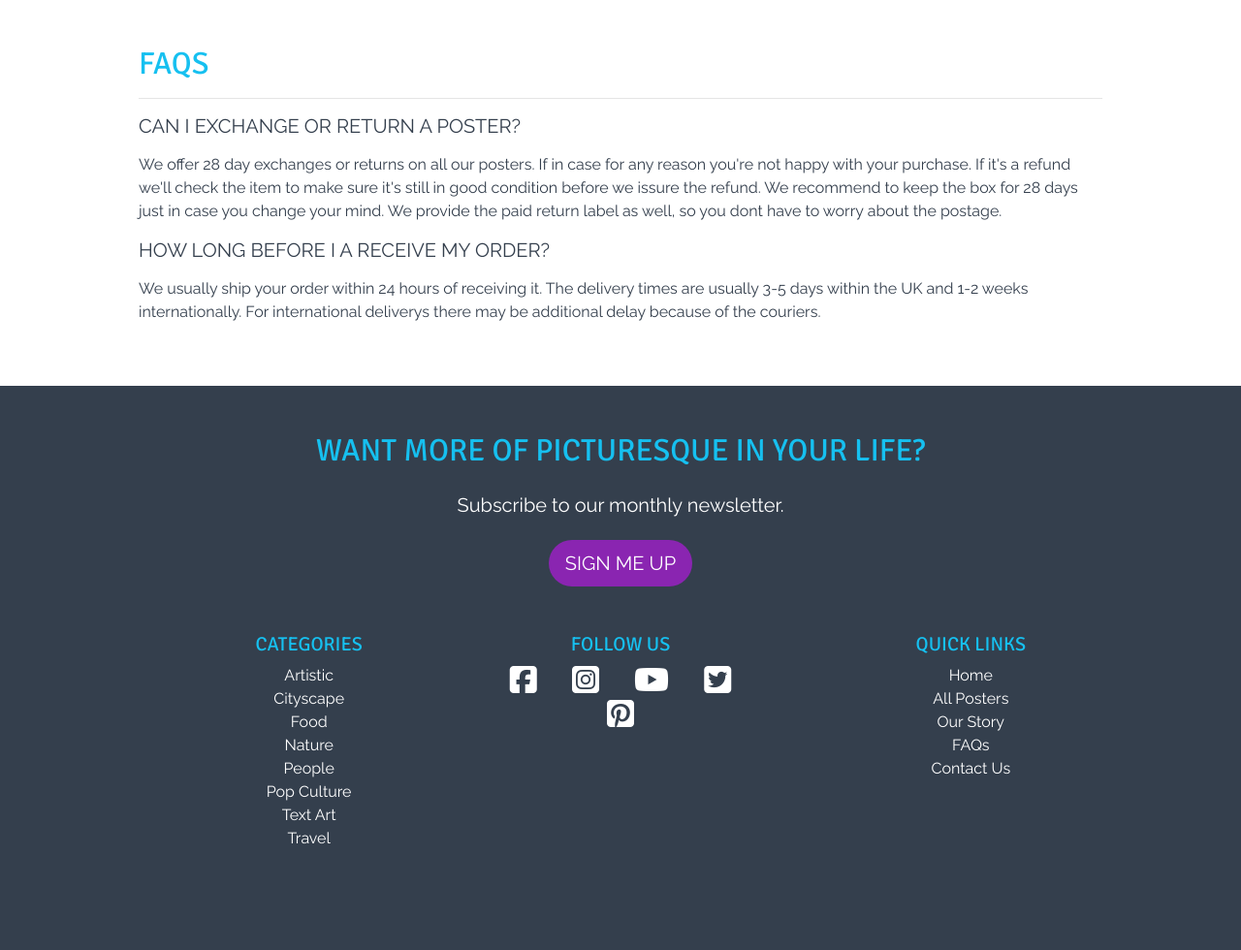
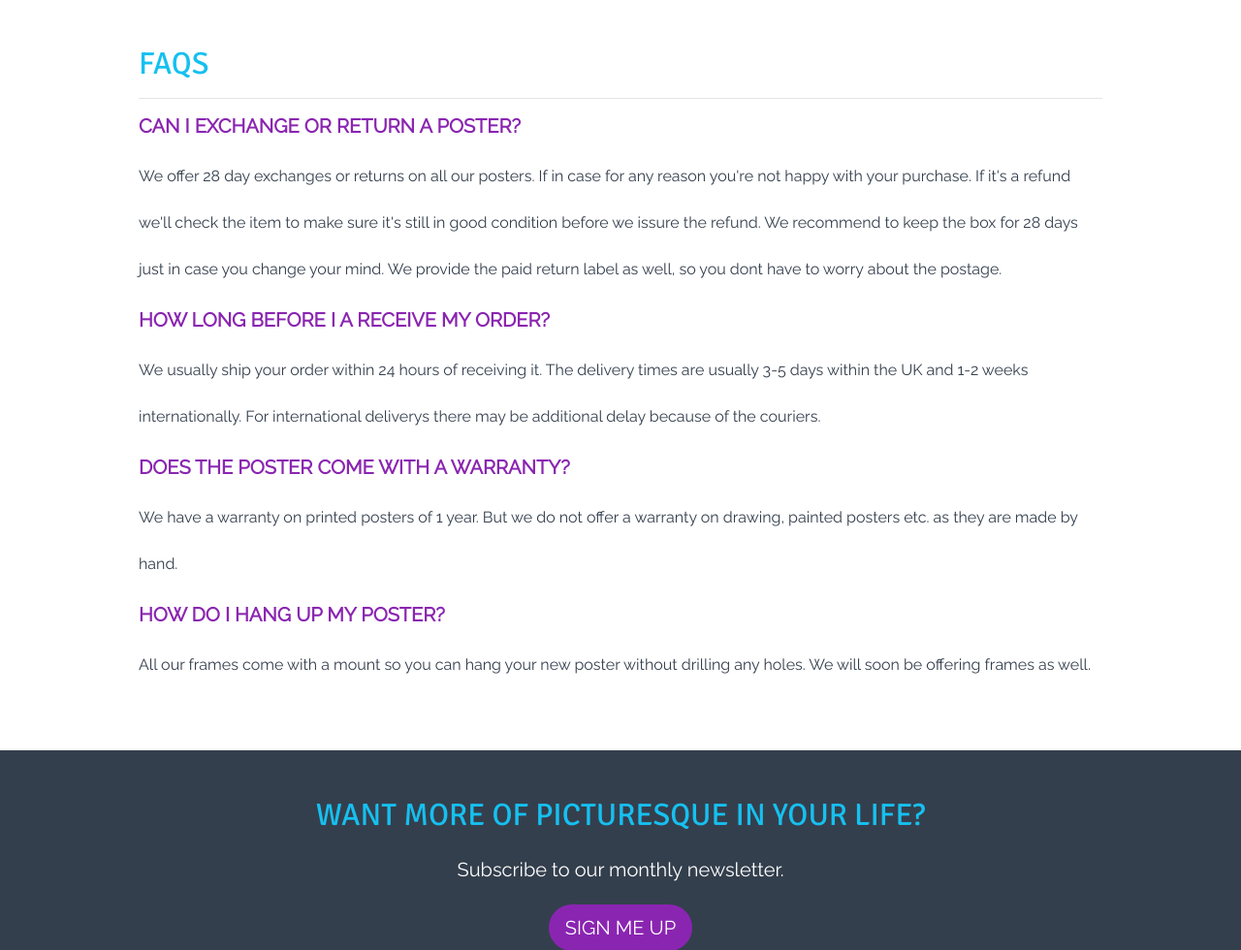
Before and after one commit to anthonybguillermo/picturesque, a Django app: page /webpages/faqs/ in a window 1280 px wide. Shown: the part 165-1145 px from the top of the page at 97% size. Before the commit the page ends 1036 px from the top, so only its background shows below. Run offline with Django 3.2, Linux system fonts and the light colour scheme; some libraries are stand-ins or nearby versions.

Commit message:
Completed FAQs content and styling

```diff
--- a/static/css/base.css
+++ b/static/css/base.css
@@ -15,6 +15,10 @@ body {
 
 .title-text {
     color: #16c0f0;
+}
+
+.title-text-purple {
+    color: #8a25b1;
 }
 
 h3, h4, h5, p {
--- a/webpages/templates/webpages/faqs.html
+++ b/webpages/templates/webpages/faqs.html
@@ -15,14 +15,20 @@
             <div class="col-12">
                 <h2 class="text-uppercase title-text">Faqs</h2>
                 <hr>
-                <h5 class="text-uppercase my-3">Can I exchange or return a poster? </h5>
-                <p>We offer 28 day exchanges or returns on all our posters. If in case for any reason you're not happy with your purchase. If it's a refund we'll check the item to make sure
+                <h5 class="text-uppercase my-3 font-weight-bold title-text-purple">Can I exchange or return a poster? </h5>
+                <p class="block-text">We offer 28 day exchanges or returns on all our posters. If in case for any reason you're not happy with your purchase. If it's a refund we'll check the item to make sure
                     it's still in good condition before we issure the refund. We recommend to keep the box for 28 days just in case you change your mind. We provide the paid return label as
                     well, so you dont have to worry about the postage.
                 </p>
-                <h5 class="text-uppercase my-3">How long before I a receive my  order? </h5>
-                <p> We usually ship your order within 24 hours of receiving it. The delivery times are usually 3-5 days within the UK and 1-2 weeks internationally. For international deliverys
+                <h5 class="text-uppercase my-3 font-weight-bold title-text-purple">How long before I a receive my order? </h5>
+                <p class="block-text"> We usually ship your order within 24 hours of receiving it. The delivery times are usually 3-5 days within the UK and 1-2 weeks internationally. For international deliverys
                     there may be additional delay because of the couriers.
+                </p>
+                <h5 class="text-uppercase my-3 font-weight-bold title-text-purple">Does the poster come with a warranty? </h5>
+                <p class="block-text">We have a warranty on printed posters of 1 year. But we do not offer a warranty on drawing, painted posters etc. as they are made by hand.
+                </p>
+                <h5 class="text-uppercase my-3 font-weight-bold title-text-purple">How do I hang up my poster? </h5>
+                <p class="block-text">All our frames come with a mount so you can hang your new poster without drilling any holes. We will soon be offering frames as well.
                 </p>
             </div>
         </div>
```
